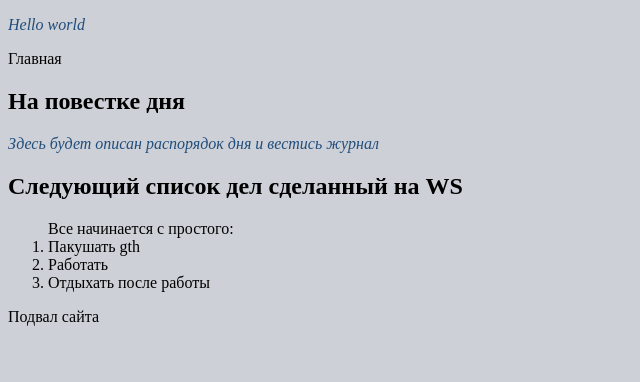
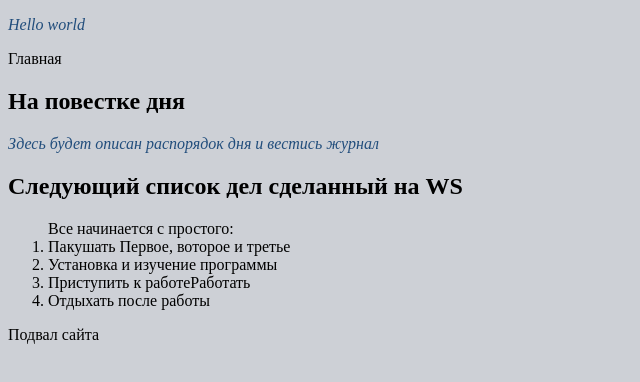
Before and after one commit to tokdmit/tokdmit.github.io, a plain HTML site: page Start.html in a window 1280 px wide. Shown: the whole page, without its empty margins (0-640 px from the left). Drawn offline with Linux system fonts and the light colour scheme; files whose address does not match are found by name.

Commit message:
Дополненный список

```diff
--- a/Start.html
+++ b/Start.html
@@ -19,8 +19,9 @@
 <h2>Следующий список дел сделанный на WS</h2>
 <ol>Все начинается с простого:
   <!-- ol нумерация списка, ul-точки вместо номеров -->
-        <li>Пакушать gth</li>
-      <li>Работать</li>
+        <li>Пакушать Первое, воторое и третье</li>
+    <li>Установка и изучение программы</li>
+      <li>Приступить к работеРаботать</li>
       <li>Отдыхать после работы</li>
 </ol>
     </article>
```
